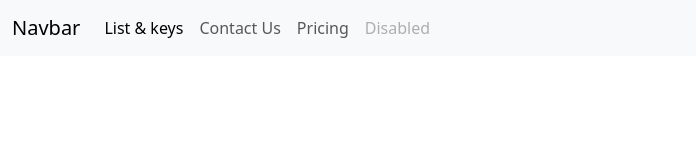
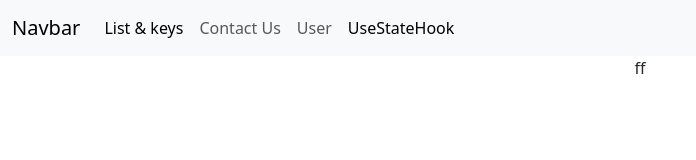
Before and after one commit to smpraneethkumar/my_react_JS, a React (Create React App) app: page /usestatehook in a window 1280 px wide. Shown: the top 160 px of the page, without its empty margins (0-696 px from the left). Built offline with nearby package versions, Linux system fonts and the light colour scheme.

Commit message:
usestatehook

```diff
--- a/src/Components/ContactUs.jsx
+++ b/src/Components/ContactUs.jsx
@@ -21,7 +21,7 @@ export class ContactUs extends Component {
 
      if(this.state.firstName.length < 3){
         firstNameErr= "first should be atleast 3 chars";
-        console.log(this.state.firstNameErr);
+        // console.log(this.state.firstNameErr);
 
     }
      if(this.state.lastName.length <1){
--- a/src/Components/Header.jsx
+++ b/src/Components/Header.jsx
@@ -20,10 +20,10 @@ export class Header extends Component {
           <Link  to="/contactus" class="nav-link" >Contact Us</Link>
         </li>
         <li class="nav-item">
-          <a class="nav-link" href="#">Pricing</a>
+          <Link to="/user" class="nav-link" >User</Link>
         </li>
         <li class="nav-item">
-          <a class="nav-link disabled" aria-disabled="true">Disabled</a>
+        <Link to="/usestatehook" class="nav-link active" aria-current="page" >UseStateHook</Link>
         </li>
       </ul>
     </div>
--- /dev/null
+++ b/src/Components/Hooks/UseStateHooks.jsx
@@ -0,0 +1,9 @@
+import React from 'react'
+
+function UseStateHooks() {
+  return (
+    <div>ff</div>
+  )
+}
+
+export default UseStateHooks
--- /dev/null
+++ b/src/Components/User.jsx
@@ -0,0 +1,11 @@
+import React, { Component } from 'react'
+
+export class User extends Component {
+  render() {
+    return (
+      <div>User</div>
+    )
+  }
+}
+
+export default User
--- a/src/Routes/Routing.jsx
+++ b/src/Routes/Routing.jsx
@@ -2,6 +2,8 @@ import React, { Component } from 'react'
 import { Route, Routes } from 'react-router-dom'
 import ListAndKeys from '../Components/ListAndKeys'
 import ContactUs from '../Components/ContactUs'
+import User from '../Components/User'
+import UseStateHooks from '../Components/Hooks/UseStateHooks'
 
 export class Routing extends Component {
   render() {
@@ -9,6 +11,9 @@ export class Routing extends Component {
       <Routes>
         <Route path='/' element={<ListAndKeys/>}/>
         <Route path='/contactus' element={<ContactUs/>}/>
+        <Route path='/user' element={<User/>}/>
+        <Route path='/usestatehook' element={<UseStateHooks/>}/>
+
       </Routes>
     )
   }
```
